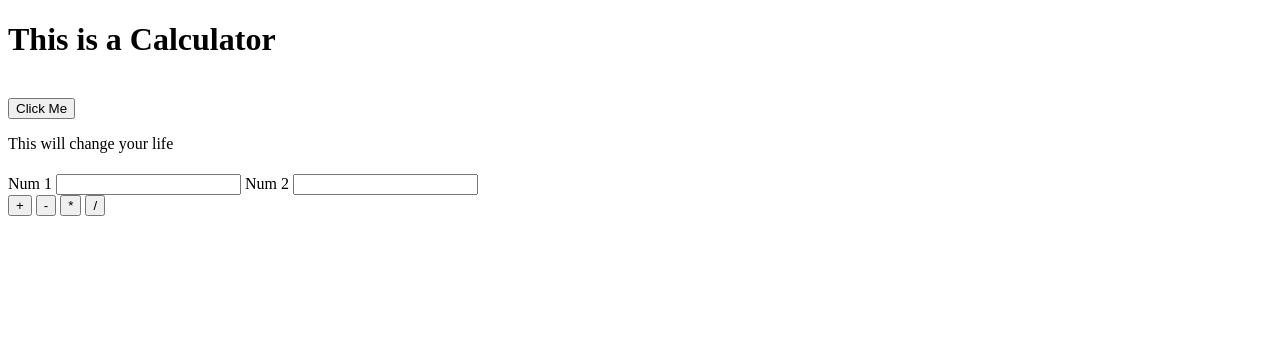
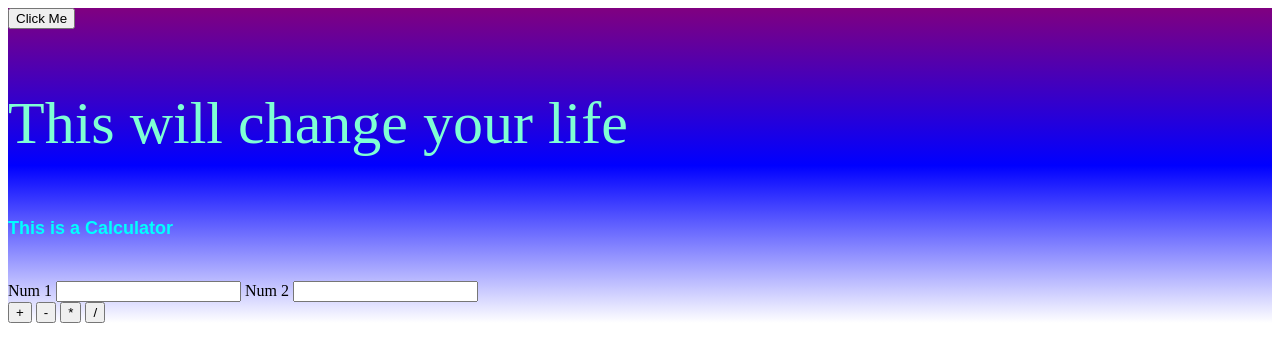
Before and after one commit to Harriet-ops/js_calculator, a plain HTML site: page index.html in a window 1280 px wide. Drawn offline with Linux system fonts and the light colour scheme.

Commit message:
simple ui upgrades

```diff
--- a/index.html
+++ b/index.html
@@ -2,13 +2,10 @@
 <html>
     <head>
         <title>Calculator</title>
+        <link rel="stylesheet" href="styles.css"/>
     </head>
     <body>
-
-        <h1>
-            This is a Calculator
-        </h1>
-        <br>
+        <div class="container">
 
             <button onclick="sayhi()">Click Me</button>
             <br>
@@ -16,6 +13,12 @@
             <p>
                 This will change your life
             </p>
+
+            <div class="Calculator">
+                <h1>
+                    This is a Calculator
+                </h1>
+                <br>
 
                 <h1 id="output"></h1>
 
@@ -28,10 +31,14 @@
                     <br>
                 </form>
 
+                <div class="button">
                     <button onclick="add()">+</button>
                     <button onclick="subtract()">-</button>
                     <button onclick="multiply()">*</button>
                     <button onclick="division()">/</button>
+                </div>
+            </div>
+        </div>
 
 
         <script src="script.js"></script>
--- /dev/null
+++ b/styles.css
@@ -0,0 +1,17 @@
+.container{
+    background: linear-gradient(purple,blue, white);
+    max-width: 100%;
+    padding: auto;
+    display: 1;
+
+}
+h1{
+    color: aqua;
+    font-size: large;
+    font-family: Arial, Helvetica, sans-serif;
+}
+
+p{
+   color: aquamarine;
+   font-size: 60px;
+}
```
Lines whose indentation alone changed are shown as unchanged.
